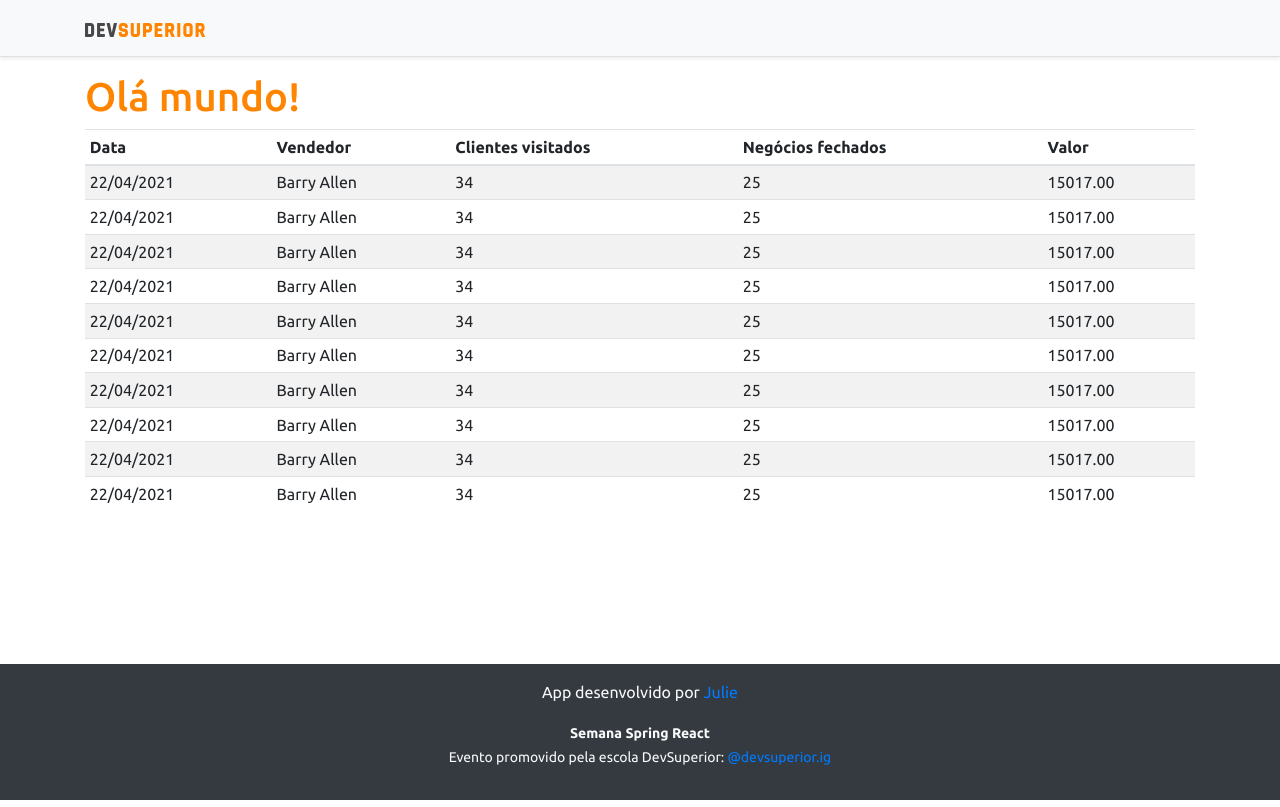
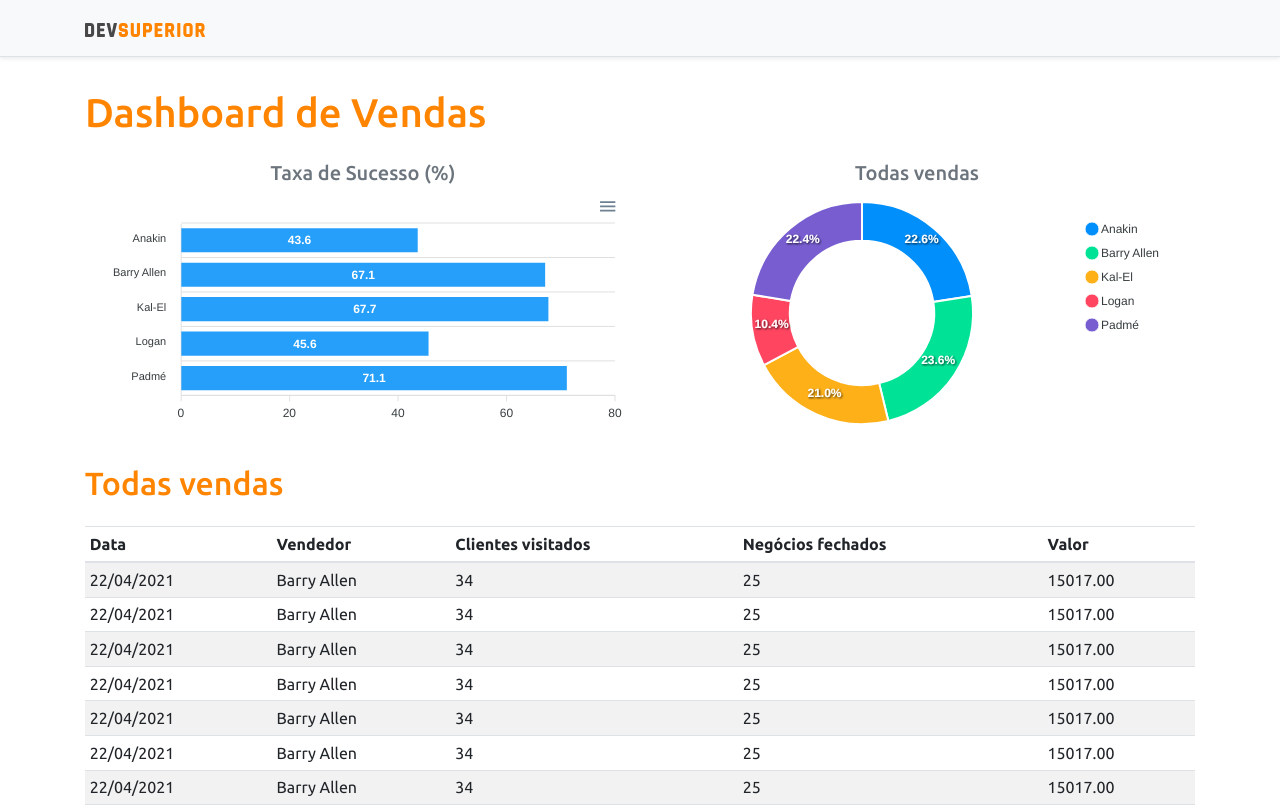
Before and after one commit to DevIngrid/projeto-sds3, a React (Create React App) app in the folder frontend/: page / in a window 1280 px wide. Shown: the top 807 px of the page. Built offline with nearby package versions, Linux system fonts and the light colour scheme.

Commit message:
Static charts

```diff
--- a/frontend/package.json
+++ b/frontend/package.json
@@ -3,6 +3,8 @@
   "version": "0.1.0",
   "private": true,
   "dependencies": {
+    "3": "^2.1.0",
+    "-": "^0.0.1",
     "@testing-library/jest-dom": "^5.11.4",
     "@testing-library/react": "^11.1.0",
     "@testing-library/user-event": "^12.1.10",
@@ -10,8 +12,12 @@
     "@types/node": "^12.0.0",
     "@types/react": "^17.0.0",
     "@types/react-dom": "^17.0.0",
+    "apexcharts": "^3.26.1",
     "bootstrap": "^4.6.0",
+    "jquery": "1.9.1",
+    "popper.js": "^1.16.1",
     "react": "^17.0.2",
+    "react-apexcharts": "^1.3.9",
     "react-dom": "^17.0.2",
     "react-scripts": "4.0.3",
     "typescript": "^4.1.2",
--- a/frontend/src/App.tsx
+++ b/frontend/src/App.tsx
@@ -1,3 +1,5 @@
+import BarChart from "components/BarChart";
+import DonutChart from "components/DonutChart";
 import DataTable from "components/DataTable";
 import Footer from "components/Footer";
 import NavBar from "components/NavBar";
@@ -7,7 +9,24 @@
     <>
     <NavBar />
     <div className="container">
-      <h1 className="text-primary">Olá mundo!</h1>
+      <h1 className="text-primary py-3">Dashboard de Vendas</h1>
+
+      <div className="row px-3">
+        <div className="col-sm-6">
+          <h5 className="text-center text-secondary">Taxa de Sucesso (%)</h5>
+          <BarChart />
+        </div>
+
+        <div className="col-sm-6">
+          <h5 className="text-center text-secondary">Todas vendas</h5>
+          <DonutChart />
+        </div>
+      </div>
+
+      <div className="py-3">
+        <h2 className="text-primary">Todas vendas</h2>
+      </div>
+
       <DataTable />
 
     </div>
--- /dev/null
+++ b/frontend/src/components/BarChart/index.tsx
@@ -0,0 +1,33 @@
+import Chart from "react-apexcharts";
+
+function BarChart() {
+    const options = {
+        plotOptions: {
+            bar: {
+                horizontal: true,
+            }
+        },
+    };
+
+    const mockData = {
+        labels: {
+            categories: ['Anakin', 'Barry Allen', 'Kal-El', 'Logan', 'Padmé']
+        },
+        series: [
+            {
+                name: "% Sucesso",
+                data: [43.6, 67.1, 67.7, 45.6, 71.1]
+            }
+        ]
+    };
+    return (
+        <Chart
+           options = {{...options, xaxis:mockData.labels}}
+           series = {mockData.series}
+           type = "bar"
+           height="240"
+        />
+    );
+}
+
+export default BarChart;
--- /dev/null
+++ b/frontend/src/components/DonutChart/index.tsx
@@ -0,0 +1,24 @@
+import Chart from "react-apexcharts";
+
+function DonutChart() {
+    const mockData = {
+        series: [477138, 499928, 444867, 220426, 473088],
+        labels: ['Anakin', 'Barry Allen', 'Kal-El', 'Logan', 'Padmé']
+    }
+
+    const options = {
+        legend: {
+            show: true
+        }
+    }
+    return (
+        <Chart
+           options = {{...options, labels:mockData.labels}}
+           series = {mockData.series}
+           type = "donut"
+           height="240"
+        />
+    );
+}
+
+export default DonutChart;
```
Also changed, not shown: 1 other file (tests, documents, lock files or other folders).
